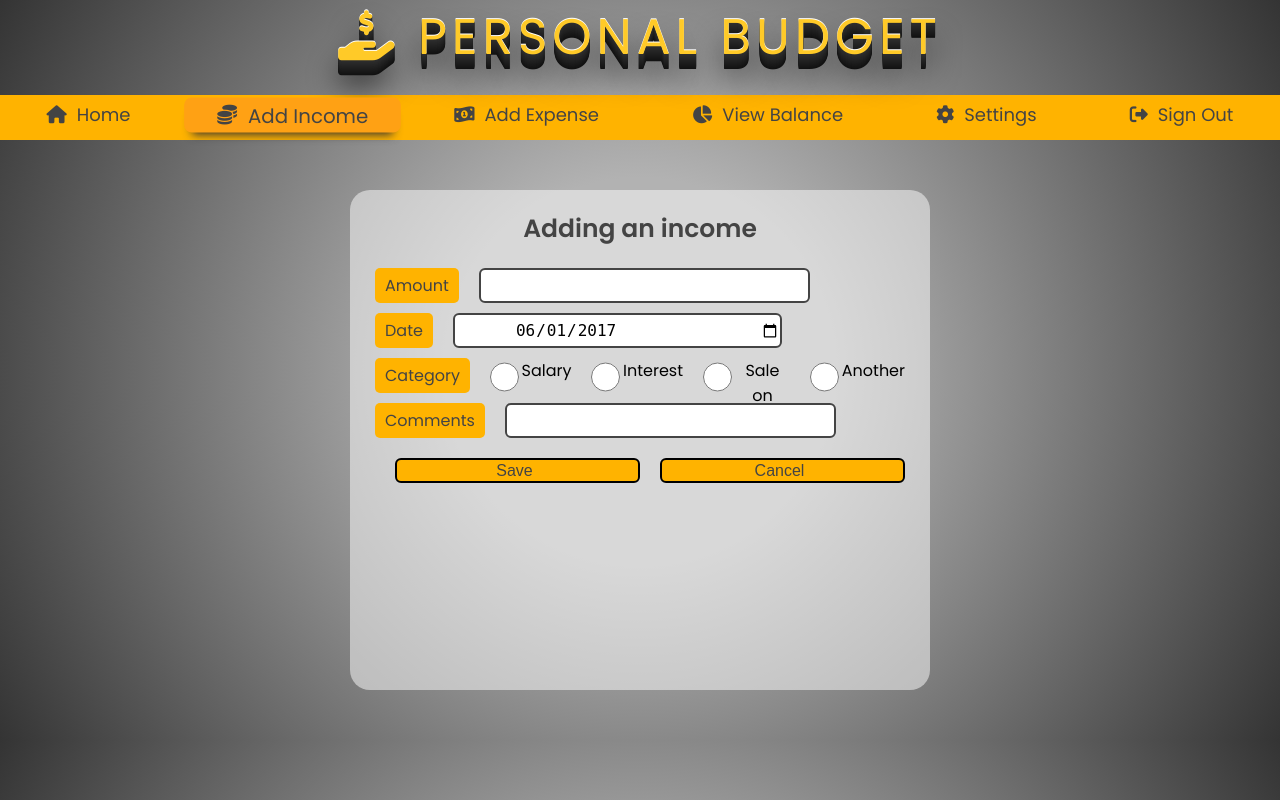
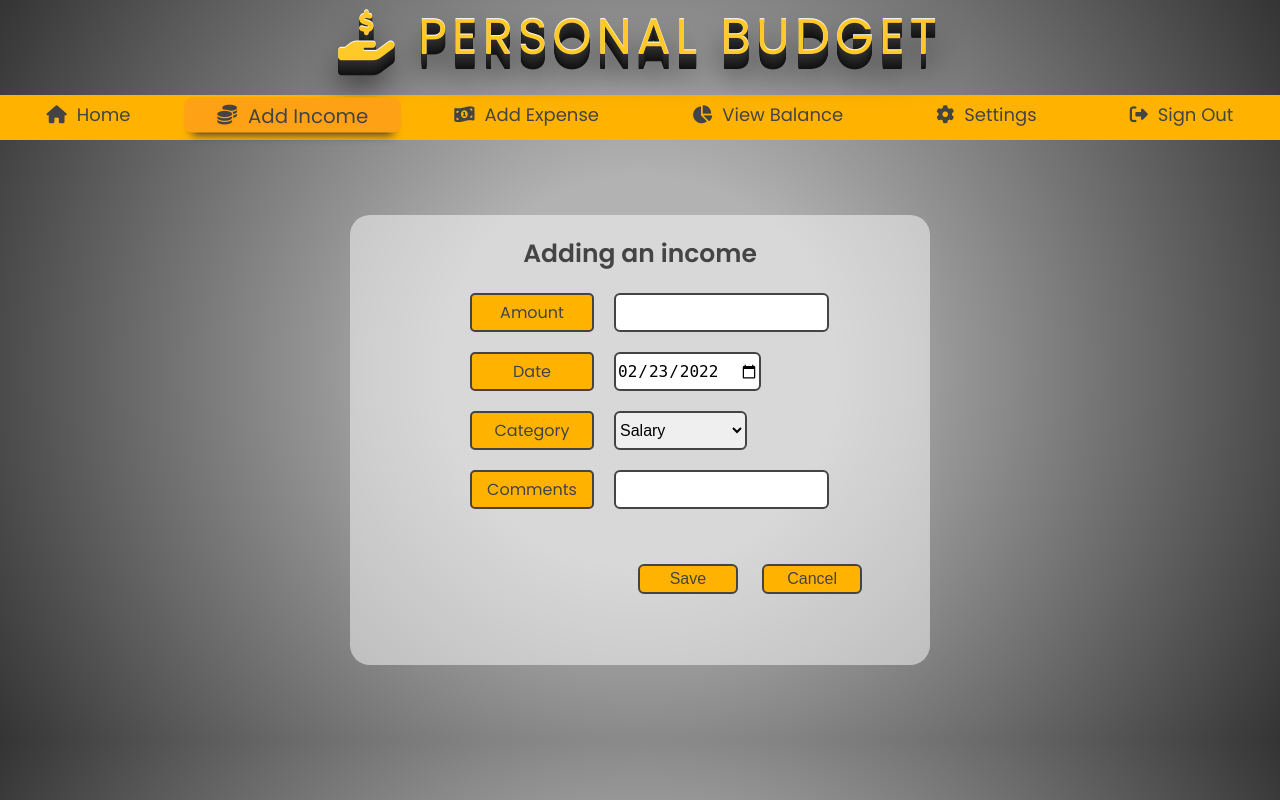
Before and after one commit to NataliaGalicka96/BudgetManagerApplication, a PHP site: page /income.html in a window 1280 px wide. Run offline with PHP 8.4, Linux system fonts and the light colour scheme; some libraries are stand-ins or nearby versions.

Commit message:
Add labels, inputs, select option

```diff
--- a/addIncome/income.css
+++ b/addIncome/income.css
@@ -40,7 +40,9 @@ body{
     margin-right: auto;
     margin-top: 50px;
     text-align: center;
-    height: 500px;
+    height: 450px;
+    background-color: rgba(255, 255, 255, 0.5);
+    border-radius: 20px;
 }
 
 ul{
@@ -73,31 +75,21 @@ ul>li>i{
     margin-right: 10px;
 }
 
-li:nth-of-type(2){
+#income{
     background-color: #ffa114;
     transform: scale(1.1);
     transition: all 0.1s ease-in-out;
     box-shadow: 0 0.5em 0.5em -0.4em #333030;
 }
 
-li:hover{
-    background-color: #ffa114;
-    transform: scale(1.1);
-    transition: all 0.1s ease-in-out;
-    box-shadow: 0 0.5em 0.5em -0.4em #333030;
-}
 
 .container{
     max-width: 580px;
     padding: 0 20px;
-    margin: 50px auto;
+    margin: 75px auto 75px auto;
 }
 
-.content{
-    background-color: rgba(255, 255, 255, 0.5);
-    border-radius: 20px;
-    width: 100%;
-}
+
 .content .title{
     padding: 20px 10px 0 10px;
     color: rgb(68, 68, 68);
@@ -110,14 +102,16 @@ li:hover{
 
 .content form{
     padding: 20px 25px 25px 25px;
-
+    display:flex;
+    flex-direction: column;
+    justify-content: flex-start;
 }
 
 .content form .row{
-    margin-bottom: 10px;
-    height: 35px;
+    margin-bottom: 20px;
     display: flex;
     justify-content: flex-start;
+    margin-left: 95px;
 }
 
 .content form .row span{
@@ -126,57 +120,62 @@ li:hover{
     background-color: #FFB300;
     padding: 5px 10px;
     border-radius: 5px;
+    width:100px;
+    border: 2px solid rgb(68, 68, 68);
 
 }
 
 
 .content form .row input{
-    /*height: 50%;*/
     margin-left: 20px;
-    width: 50%;
-    padding-left: 60px;
     border: 2px solid rgb(68, 68, 68);
     border-radius: 6px;
     font-size: 16px;
     transition: all 0.3s ease;
 }
 
+.content form .row select{
+    margin-left: 20px;
+    border: 2px solid rgb(68, 68, 68);
+    border-radius: 6px;
+    font-size: 16px;
+    transition: all 0.3s ease;
+}
+
+.content form .row select:hover{
+    border-color: #6c7673;
+    box-shadow: inset 0px 0px 2px 2px rgba(108,118,115,0.25);
+}
+
 form .row input:focus{
     border-color: #6c7673;
     box-shadow: inset 0px 0px 2px 2px rgba(108,118,115,0.25);
     }
- /*
-.content form .row i{
-        position: absolute;
-        background-color: #FFCA28;
-        height: 100%;
-        width: 47px;
-        border: 2px solid black;
-        display: flex;
-        align-items: center;
-        justify-content: center;
-        border-radius: 6px 0 0 6px;
+
+.content form .button{
+    display: initial;
+    margin-left: 200px;
+    margin-top: 25px;
 }
-*/
+
+
+
 
 .content form .button input{
-    padding-left: 0px;
         margin-top: 10px;
-    border: 2px solid black;
         background-color: #FFB300;
         color:rgb(68, 68, 68);
         cursor: pointer;
-    /*font-size: 20px;
-    font-weight: 500;*/
+        width: 100px;
+        height:30px
         }
 
 form .button input:hover{
         background: #ffa114;
         transform: scale(1.03);
         transition: all 0.1s ease-in-out;
-    box-shadow: 0 0.5em 0.5em -0.4em #333030;
+        box-shadow: 0 0.5em 0.5em -0.4em;
     }
-
 
 @media (max-width: 1350px){
 
--- a/addIncome/income.html
+++ b/addIncome/income.html
@@ -25,7 +25,7 @@
         <div class="nav">
             <ul>
                 <li><a href="#"></a><i class="fa-solid fa-house"></i>Home</li>
-                <li><a href="#"></a><i class="fas fa-coins"></i>Add Income</li>
+                <li id="income"><a href="#"></a><i class="fas fa-coins"></i>Add Income</li>
                 <li><a href="#"></a><i class="fa-solid fa-money-bill-1-wave"></i>Add Expense</li>
                 <li><a href="#"></a><i class="fa-solid fa-chart-pie"></i>View Balance</li>
                 <li><a href="#"></a><i class="fas fa-cog"></i>Settings</li>
@@ -42,28 +42,26 @@
                     </div>
                     <div class="row">
                         <span>Date</span>
-                        <input type="date" value="2017-06-01" required>
+                        <input type="date" value="2022-02-23" required>
                     </div>
                     <div class="row">
                         <span>Category</span>
-                        <input type="radio" id="salary" name="income" value="salary">
-                        <label for="salary">Salary</label>
-                        <input type="radio" id="interest" name="income" value="interest">
-                        <label for="interest">Interest</label>
-                        <input type="radio" id="sale" name="income" value="sale">
-                        <label for="sale">Sale on Allegro</label>
-                        <input type="radio" id="another" name="income" value="another">
-                        <label for="another">Another</label>
+                        <select name="membership" id="membership">
+                            <option value="salary" selected>Salary</option>
+                            <option value="interest">Interest</option>
+                            <option value="sale">Sale on Allegro</option>
+                            <option value="another">Another</option>
+                        </select>
                     </div>
-                    <div class="row">
+                    <div class="row" id="comments">
                         <span>Comments</span>
-                        <input type="text">
+                        <input type="text" id="comments">
                     </div>
                     <div class="row button">
                         <input type="button" value="Save">
                         <input type="button" value="Cancel">
 
                     </div>
-
+                </form>
             </div>
         </div>
--- a/menu/menu.css
+++ b/menu/menu.css
@@ -79,13 +79,13 @@ li:nth-of-type(1){
     transition: all 0.1s ease-in-out;
     box-shadow: 0 0.5em 0.5em -0.4em #333030;
 }
-
+/*
 li:hover{
     background-color: #ffa114;
     transform: scale(1.1);
     transition: all 0.1s ease-in-out;
     box-shadow: 0 0.5em 0.5em -0.4em #333030;
-}
+}*/
 
 @media (max-width: 1350px){
 
```
Lines whose indentation alone changed are shown as unchanged.
